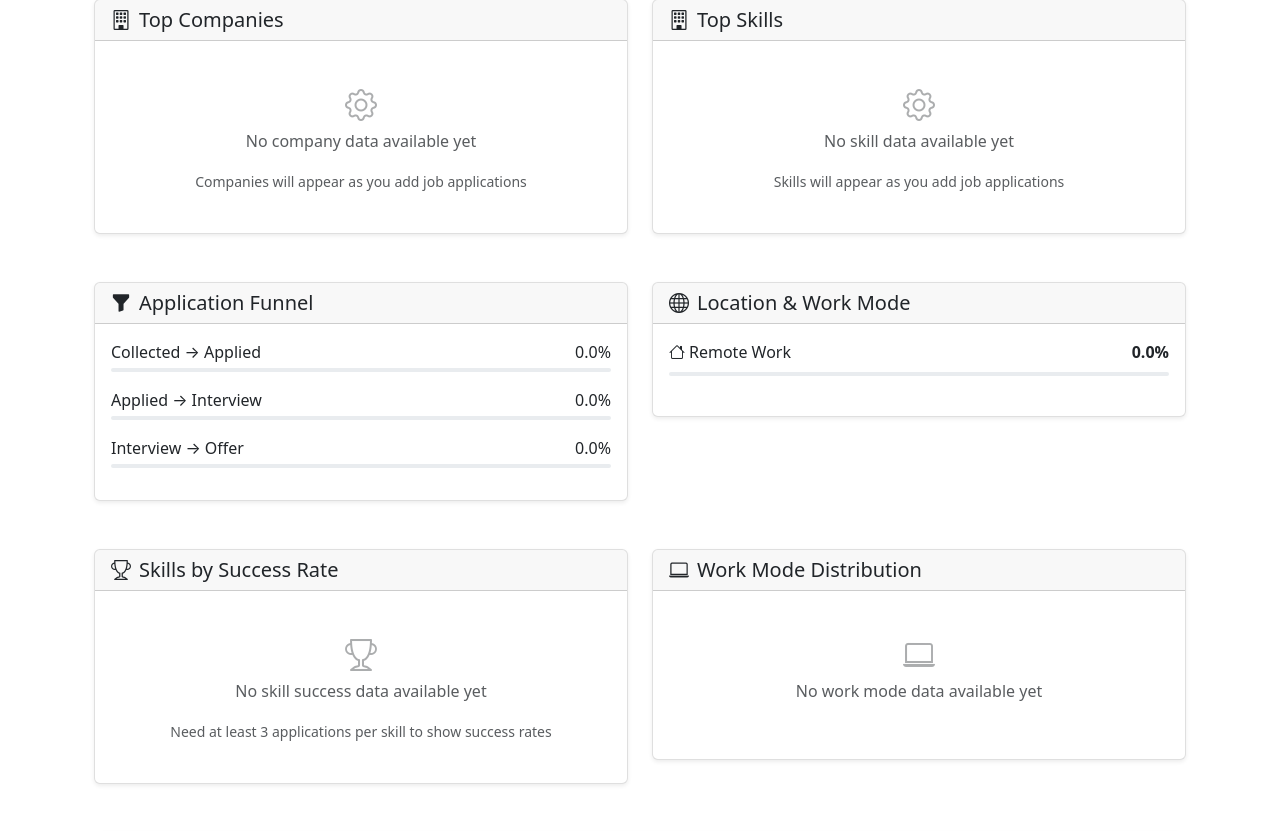
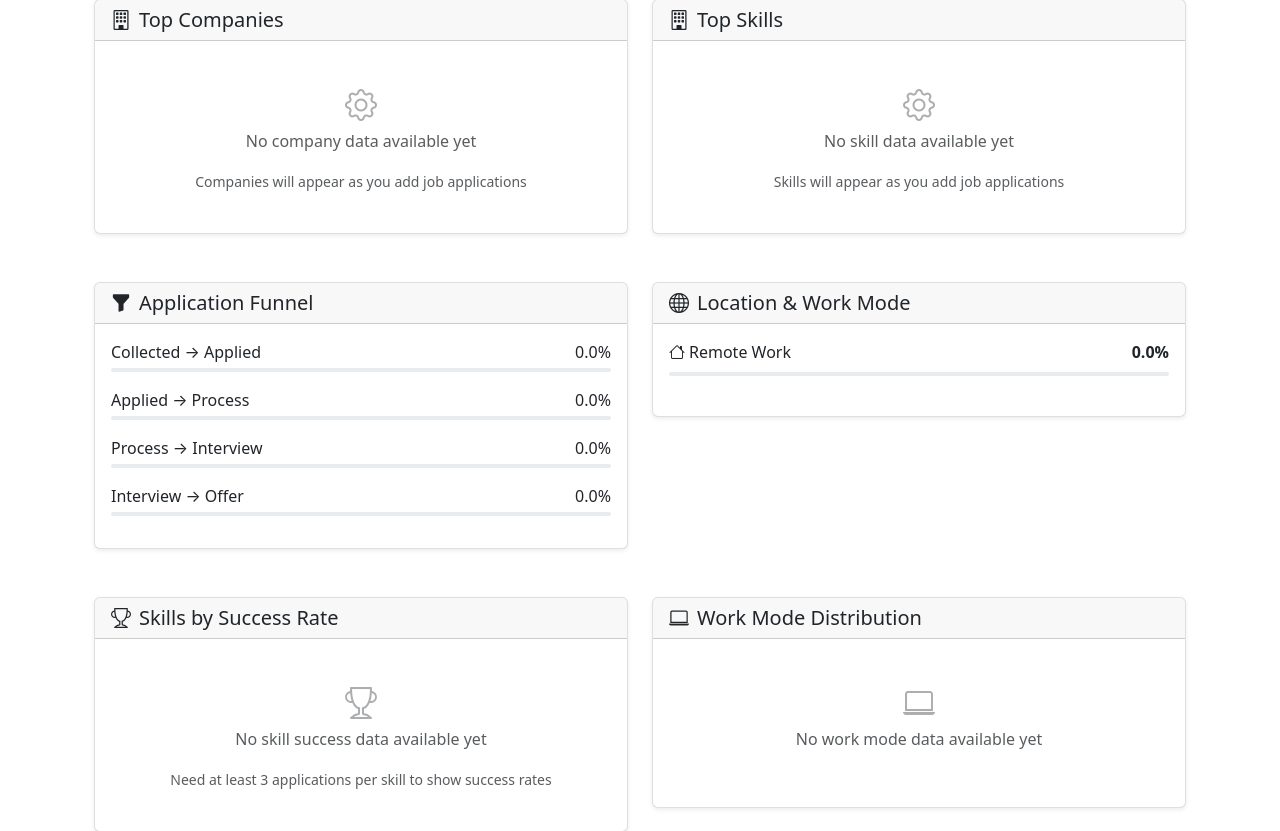
Before and after one commit to Hugo300/JobApp_v2, a Flask app: page /analytics/ in a window 1280 px wide. Shown: the part 762-1593 px from the top of the page. Run offline with Flask 3, Linux system fonts and the light colour scheme; some libraries are stand-ins or nearby versions.

Commit message:
Added steps to application funnel Fixed blacklisted skills from appearing in the analysis

```diff
--- a/services/analytics_service.py
+++ b/services/analytics_service.py
@@ -173,6 +173,7 @@ class AnalyticsService(BaseService):
         # Calculate conversion rates
         collected_count = status_dict.get(ApplicationStatus.COLLECTED.value, 0)
         applied_count = status_dict.get(ApplicationStatus.APPLIED.value, 0)
+        process_count = status_dict.get(ApplicationStatus.PROCESS.value, 0)
         interview_count = status_dict.get(ApplicationStatus.WAITING_DECISION.value, 0)
         offer_count = status_dict.get(ApplicationStatus.OFFER.value, 0)
 
@@ -180,14 +181,16 @@ class AnalyticsService(BaseService):
 
         # Conversion rates
         collected_to_applied = (total_progressed / (collected_count + total_progressed) * 100) if (collected_count + total_progressed) > 0 else 0
-        applied_to_interview = ((interview_count + offer_count) / (applied_count + interview_count + offer_count) * 100) if (applied_count + interview_count + offer_count) > 0 else 0
+        applied_to_process = ((process_count + offer_count + interview_count) / (applied_count + process_count + interview_count + offer_count) * 100) if (applied_count + process_count + interview_count + offer_count) > 0 else 0
+        process_to_interview = ((interview_count + offer_count) / (process_count + interview_count + offer_count) * 100) if (process_count + interview_count + offer_count) > 0 else 0
         interview_to_offer = (offer_count / (interview_count + offer_count) * 100) if (interview_count + offer_count) > 0 else 0
 
         return {
             'status_distribution': status_dict,
             'conversion_rates': {
                 'collected_to_applied': round(collected_to_applied, 1),
-                'applied_to_interview': round(applied_to_interview, 1),
+                'applied_to_process': round(applied_to_process, 1),
+                'process_to_interview': round(process_to_interview, 1),
                 'interview_to_offer': round(interview_to_offer, 1)
             }
         }
@@ -288,6 +291,7 @@ class AnalyticsService(BaseService):
             Skill.name,
             func.count(JobSkill.id).label('count')
         ).join(JobSkill, Skill.id == JobSkill.skill_id
+        ).filter(Skill.is_blacklisted==False
         ).group_by(Skill.name).order_by(
             func.count(JobSkill.id).desc()
         ).limit(10).all()
@@ -309,6 +313,7 @@ class AnalyticsService(BaseService):
             ).label('successful_jobs')
         ).join(JobSkill, Skill.id == JobSkill.skill_id
         ).join(JobApplication, JobSkill.job_id == JobApplication.id
+        ).filter(Skill.is_blacklisted==False
         ).group_by(Skill.name).having(
             func.count(JobSkill.id) >= 3  # Only skills with at least 3 job applications
         ).all()
--- a/templates/analytics/dashboard.html
+++ b/templates/analytics/dashboard.html
@@ -248,11 +248,21 @@
 
                         <div class="mb-3">
                             <div class="d-flex justify-content-between mb-1">
-                                <span>Applied → Interview</span>
-                                <span>{{ "%.1f"|format(status_analytics.conversion_rates.applied_to_interview) }}%</span>
+                                <span>Applied → Process</span>
+                                <span>{{ "%.1f"|format(status_analytics.conversion_rates.applied_to_process) }}%</span>
                             </div>
                             <div class="progress progress-thin mb-2">
-                                <div class="progress-bar bg-success" style="width: {{ status_analytics.conversion_rates.applied_to_interview }}%"></div>
+                                <div class="progress-bar bg-success" style="width: {{ status_analytics.conversion_rates.applied_to_process }}%"></div>
+                            </div>
+                        </div>
+
+                        <div class="mb-3">
+                            <div class="d-flex justify-content-between mb-1">
+                                <span>Process → Interview</span>
+                                <span>{{ "%.1f"|format(status_analytics.conversion_rates.process_to_interview) }}%</span>
+                            </div>
+                            <div class="progress progress-thin mb-2">
+                                <div class="progress-bar bg-success" style="width: {{ status_analytics.conversion_rates.process_to_interview }}%"></div>
                             </div>
                         </div>
 
```
